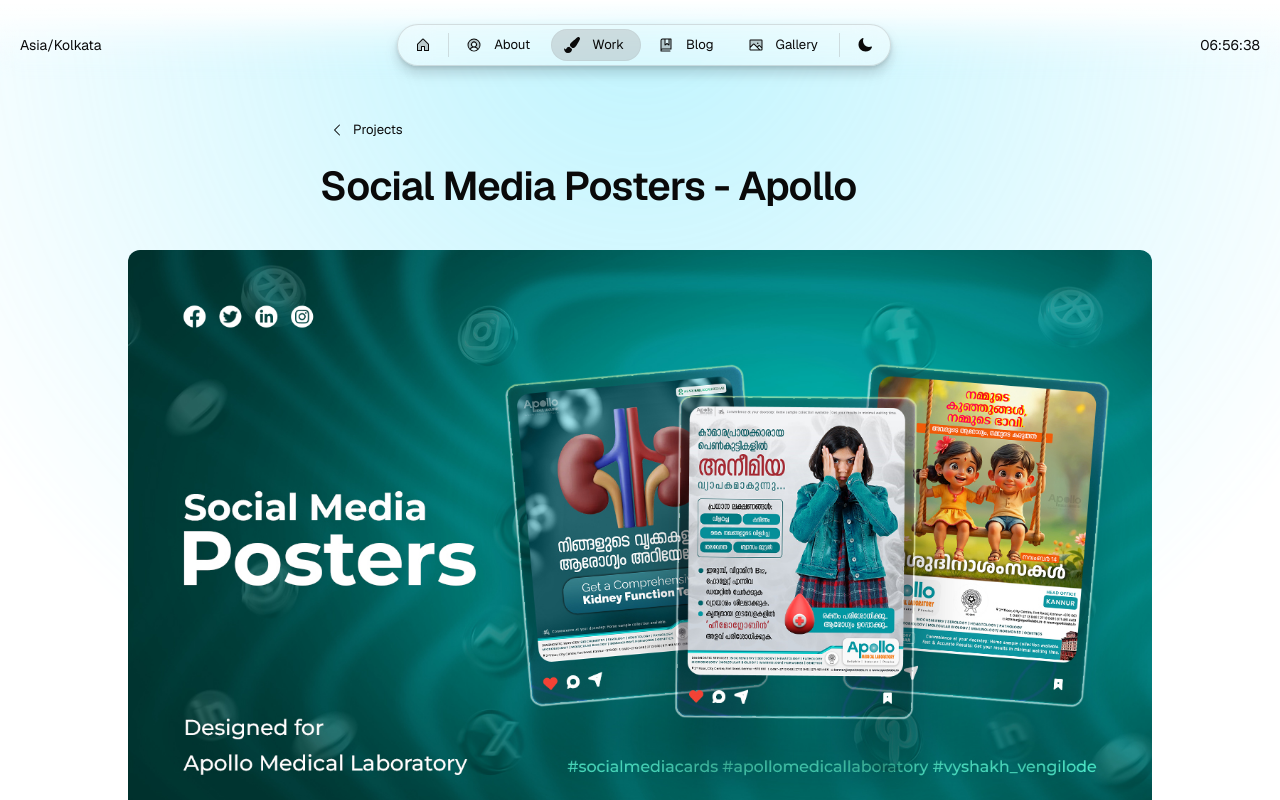
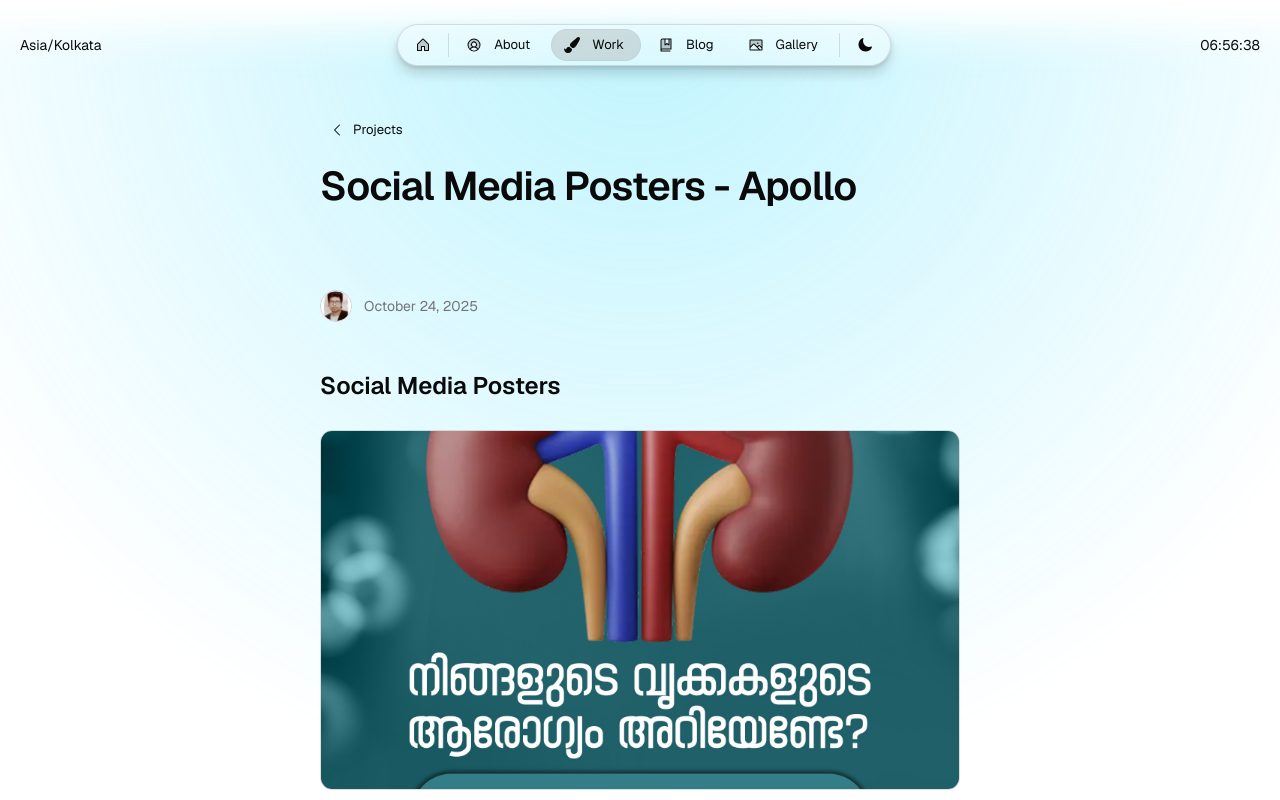
Before and after one commit to VyshakhVengilode/magic-portfolio-for-next-js, a Next.js app: page /work/apollo-socialmedia in a window 1280 px wide. Shown: the top 800 px of the page. Built offline with nearby package versions, Linux system fonts and the light colour scheme; grey boxes are pictures that could not be loaded.

Commit message:
Refactor Project page component and metadata generation

```diff
--- a/src/app/work/[slug]/page.tsx
+++ b/src/app/work/[slug]/page.tsx
@@ -81,7 +81,7 @@
       {post.metadata.images.length > 0 && (
         <SmartImage
           priority
-          aspectRatio="16 / 9"
+          aspectRatio="auto"
           radius="m"
           alt="image"
           src={post.metadata.images[0]}
```
